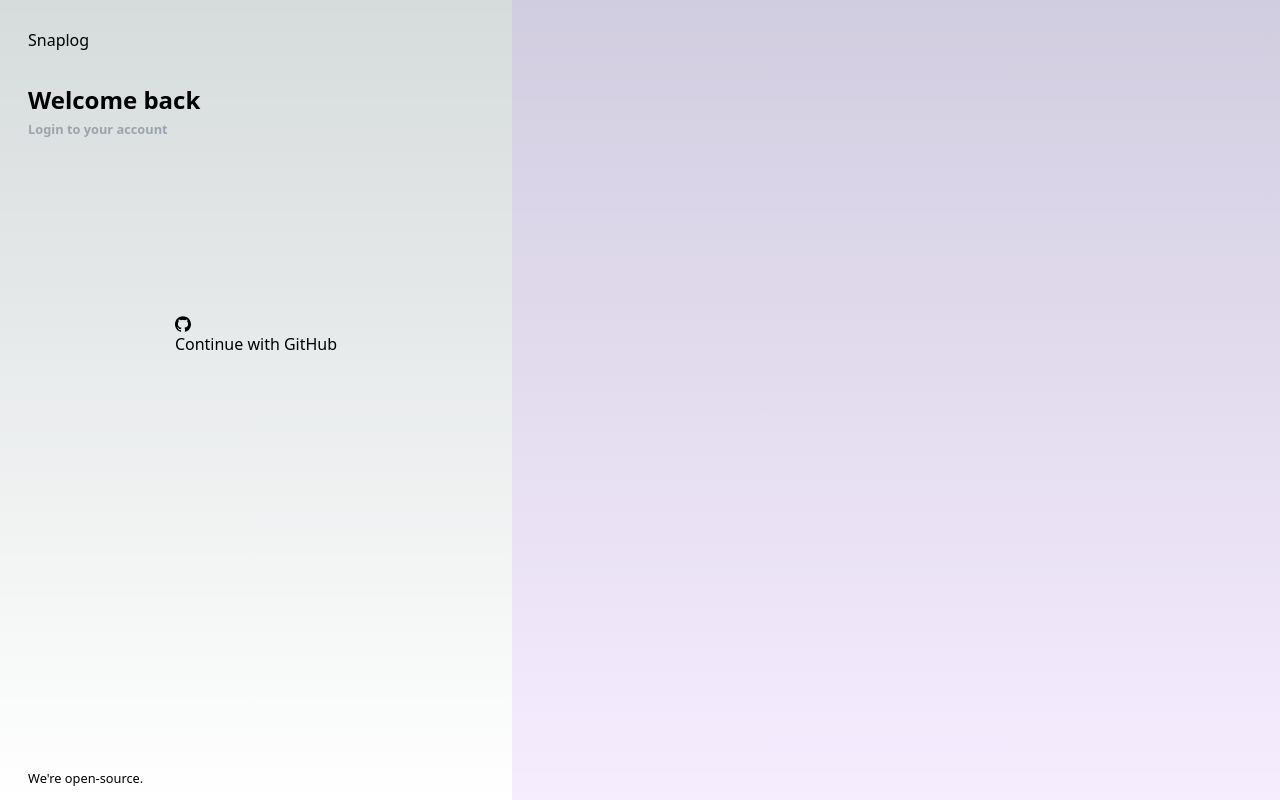
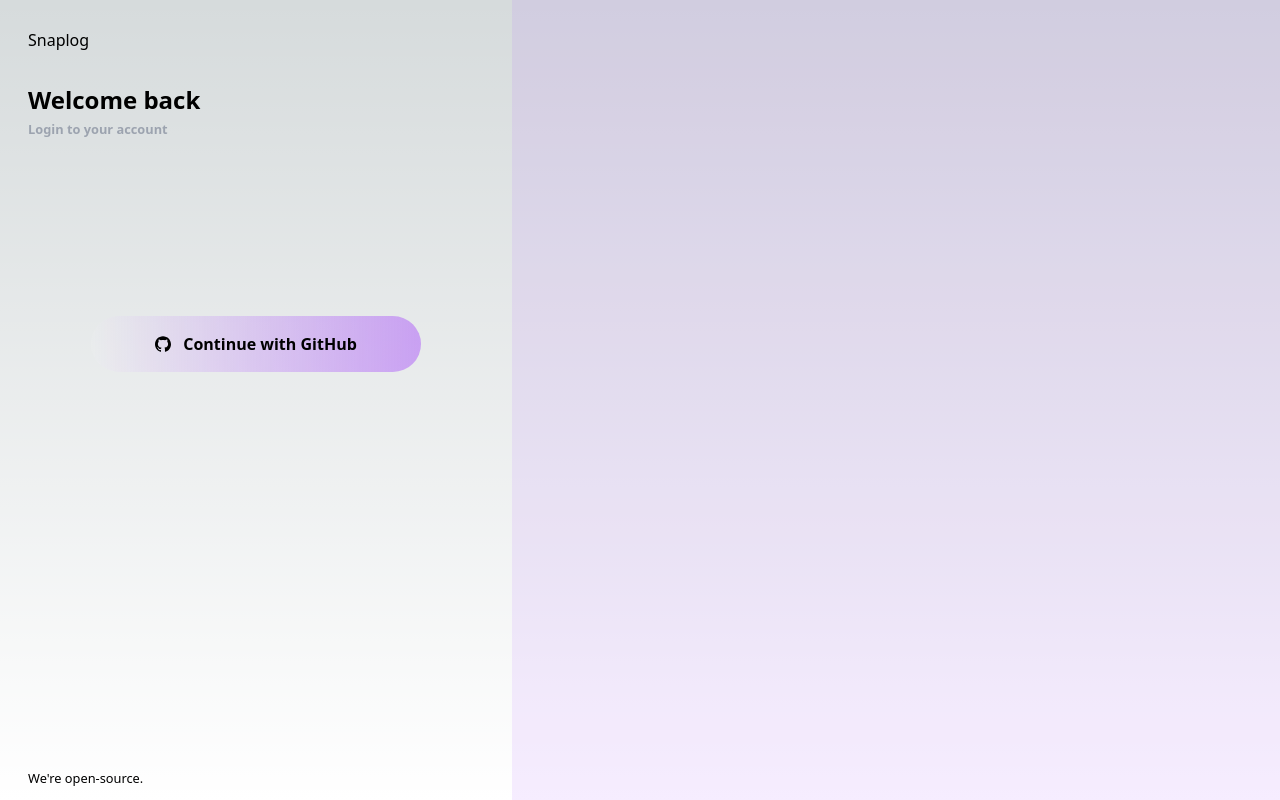
Before and after one commit to akinloluwami/logdrop, a Next.js app: page /login in a window 1280 px wide. Built offline with nearby package versions, Linux system fonts and the light colour scheme.

Commit message:
styled button

```diff
--- a/components/GitHubButton.tsx
+++ b/components/GitHubButton.tsx
@@ -2,7 +2,10 @@ import { SiGithub } from "react-icons/si";
 
 const GitHubButton = ({ action }: { action: () => void }) => {
   return (
-    <button onClick={action}>
+    <button
+      onClick={action}
+      className="flex items-center gap-3 bg-white/10 px-16 py-4 rounded-full font-semibold bg-gradient-to-r from-transparent to-purple-500/50  hover:to-purple-500 transition-all"
+    >
       <SiGithub />
       Continue with GitHub
     </button>
```
